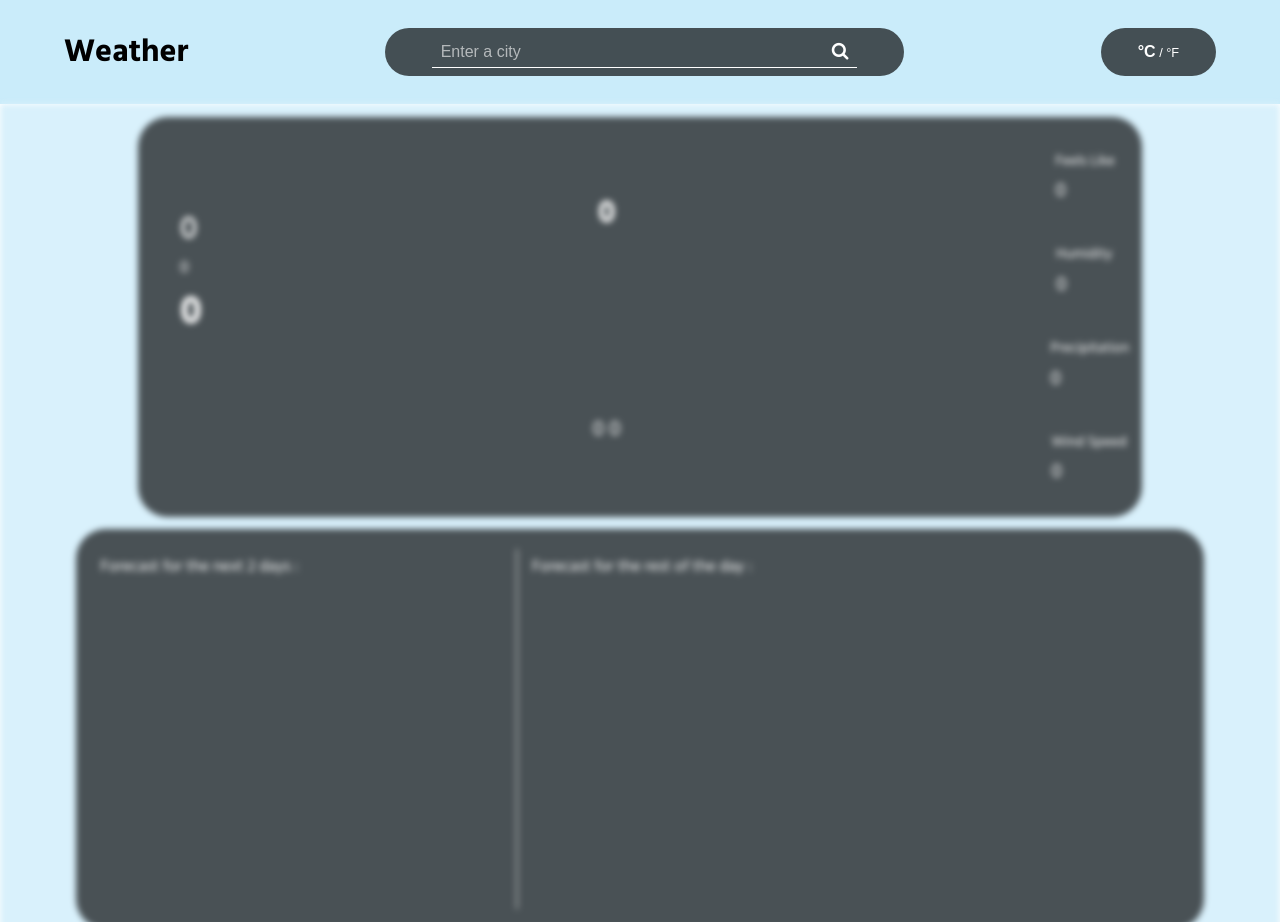
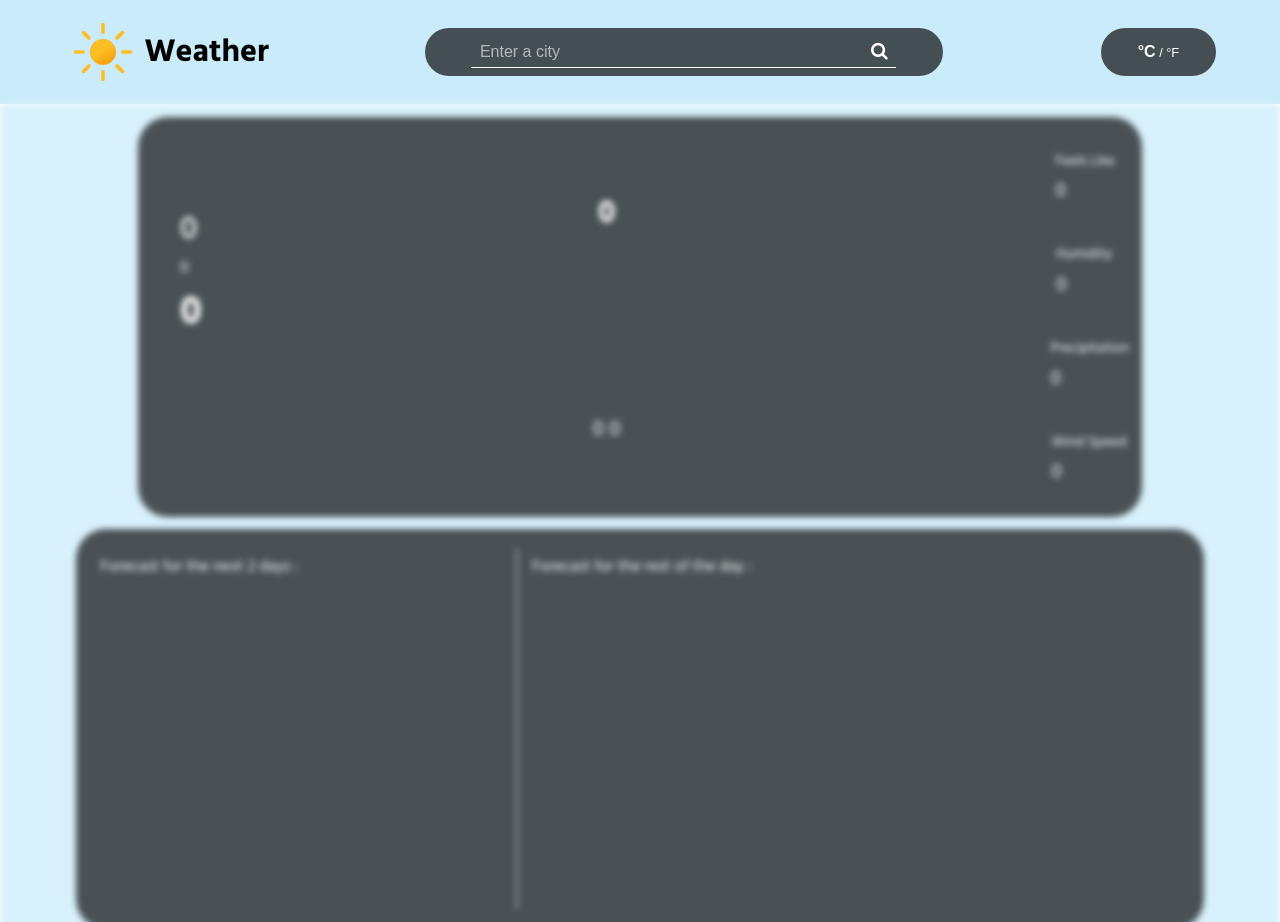
Before and after one commit to rvarad/top-weather-app, a website built with webpack: page dist/index.html in a window 1280 px wide. Shown: the top 922 px of the page. Built offline with nearby package versions, Linux system fonts and the light colour scheme.

Commit message:
adding icon in main-logo

```diff
--- a/dist/index.html
+++ b/dist/index.html
@@ -13,6 +13,7 @@
 <body>
   <header class="header">
     <div class="main-logo">
+      <img src="./icons/clear-day.svg" alt="logo" class="logo">
       <span class="name">Weather</span>
     </div>
     <div class="search">
```
